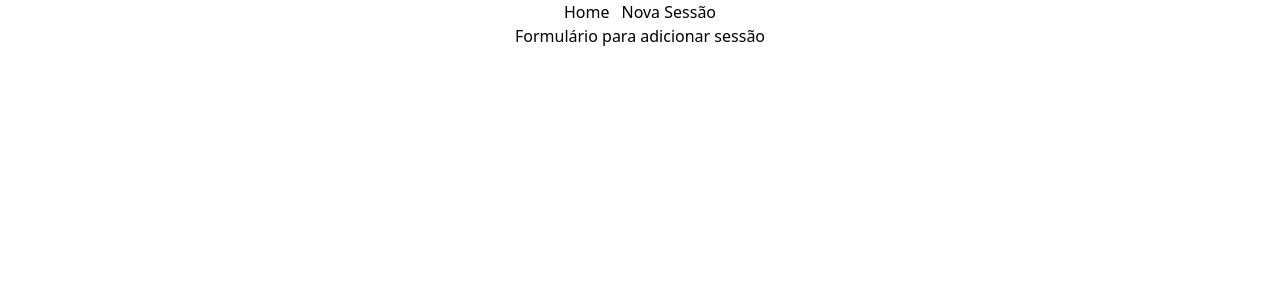
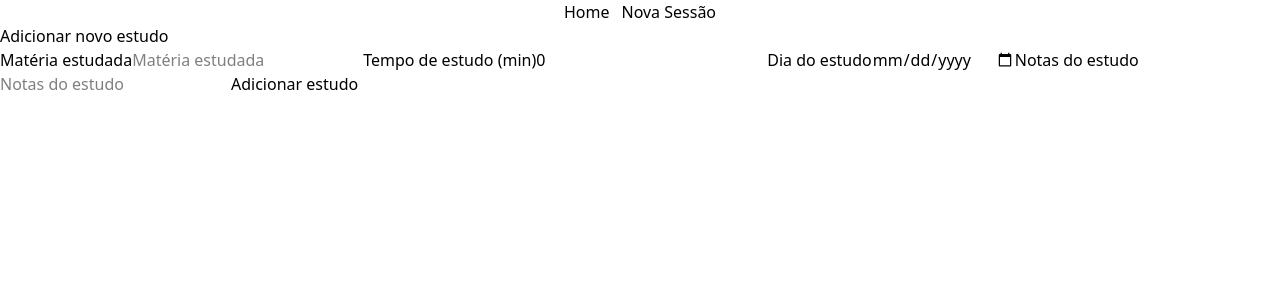
Before and after one commit to Gkenji110/StudyLog, a React app: page /add in a window 1280 px wide. Shown: the top 300 px of the page. Built offline with nearby package versions, Linux system fonts and the light colour scheme; the HTML template or start-up script is replaced by a standard one.

Commit message:
feat: created new session page

```diff
--- a/src/pages/new-session.tsx
+++ b/src/pages/new-session.tsx
@@ -1,6 +1,24 @@
+import { useState } from "react";
+import type { Study } from "../types/study";
+import { StudyForm } from "../components/study-form";
+import { StudyList } from "../components/study-list";
+
 export function NewSession(){
+    const [studies, setStudies] = useState<Study[]>([]);
+
+
+    function newSession(study: Study): void {
+    setStudies((prev) => [...prev, study]);
+    }
+
     return (
-        <h2>Formulário para adicionar sessão</h2>
-    );
+        <>
+            <h2>Adicionar novo estudo</h2>
+
+            <StudyForm onAdd={newSession} />
+
+            <StudyList studyList={studies} />
+        </>
+    )
 
 }
```
